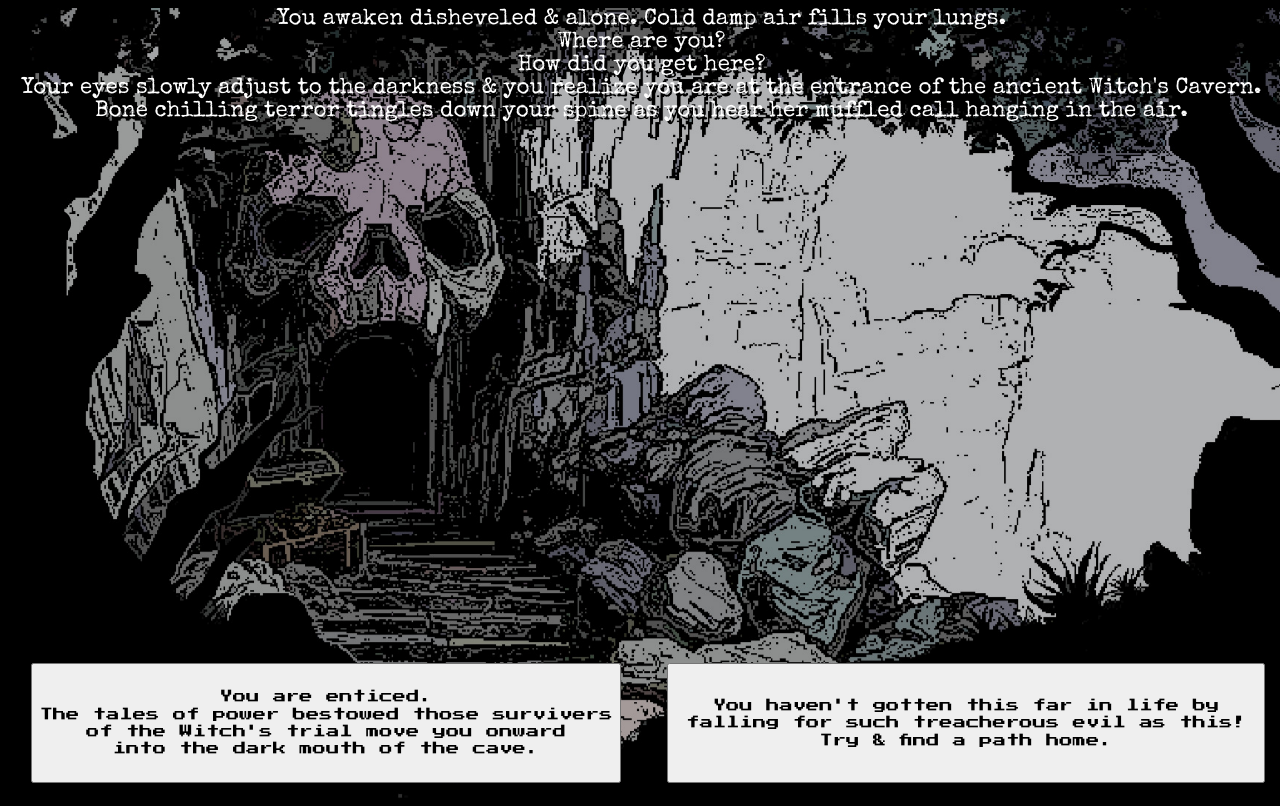
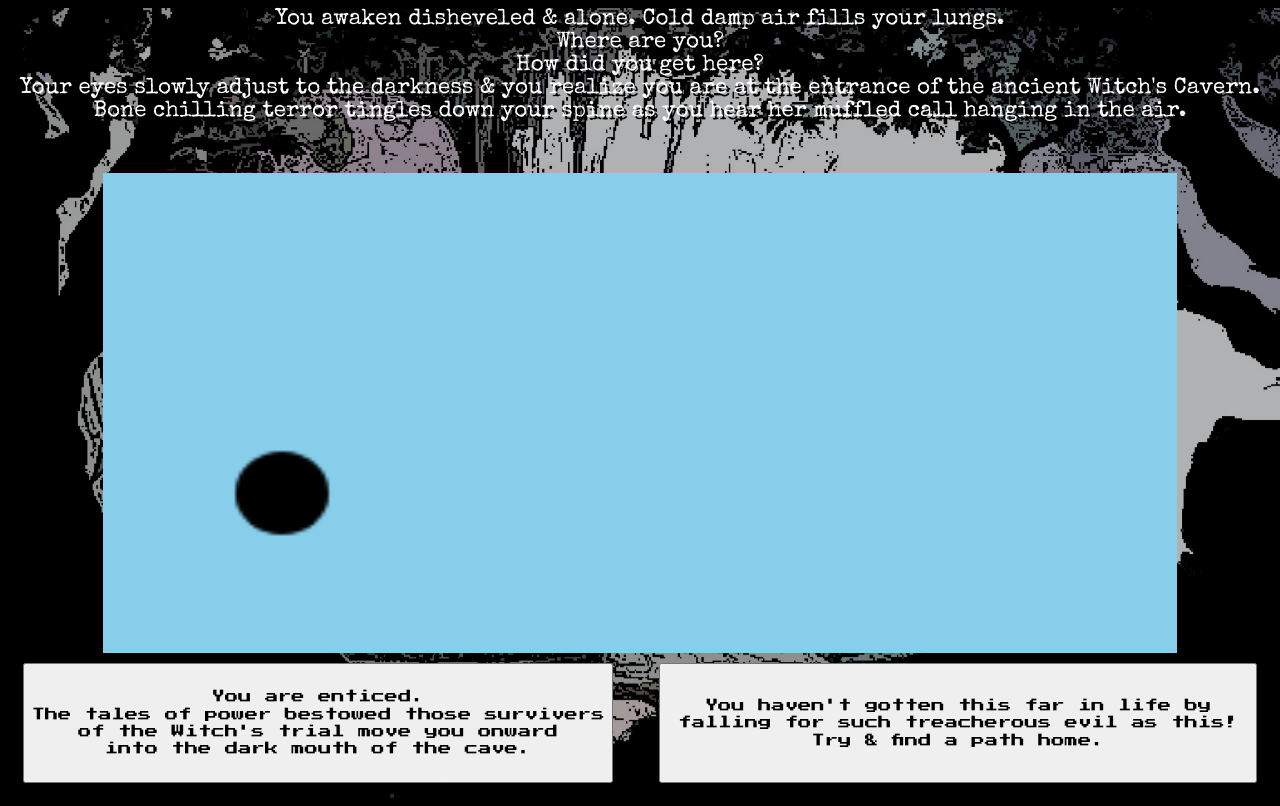
Before and after one commit to AlrightErin27/deliverable_p4, a React (Create React App) app: page /game in a window 1280 px wide. Built offline with nearby package versions, Linux system fonts and the light colour scheme.

Commit message:
need to adjust pixels on canvas (via fxn) and resize all background imgs to same size

```diff
--- a/src/App.css
+++ b/src/App.css
@@ -62,8 +62,10 @@
 
 /* ///////////////////////////GAME PLAY PAGE////////////////////////////// */
 .story-container {
-  display: grid;
+  display: flex;
+  flex-direction: column;
   max-height: 100vh;
+  align-items: center;
 }
 .story-text {
   text-align: center;
@@ -116,3 +118,10 @@
 .results-link:hover {
   color: rgb(82, 17, 128);
 }
+/* -------------------------CANVAS CONTROLS--------------------- */
+.canvas {
+  background-color: skyblue;
+  margin: 50px;
+  height: 60vh;
+  width: 85%;
+}
--- a/src/components/pages/Game.jsx
+++ b/src/components/pages/Game.jsx
@@ -45,7 +45,7 @@ const Game = () => {
       </div>
 
       {/* ------------------------------CANVAS HERE----------------------- */}
-      <Canvas draw={draw} />
+      <Canvas draw={draw} className="canvas" />
 
       <div className="button-container">
         {gameState.choiceOneText && (
```
